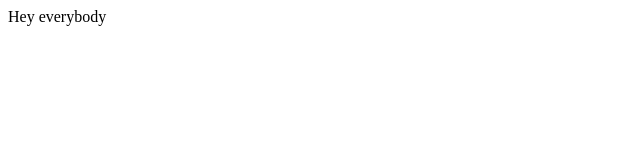
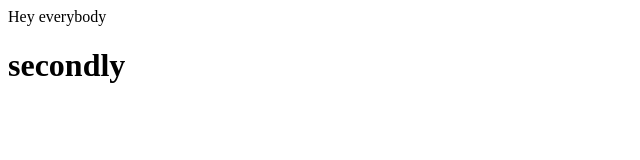
Before and after one commit to GhostCavalry/demo-repo, a plain HTML site: page index.html in a window 1280 px wide. Shown: the whole page, without its empty margins (0-640 px from the left). Drawn offline with Linux system fonts and the light colour scheme.

Commit message:
second line

```diff
--- a/index.html
+++ b/index.html
@@ -1 +1,2 @@
 <div> Hey everybody </div>
+<h1> secondly </h1>
```
